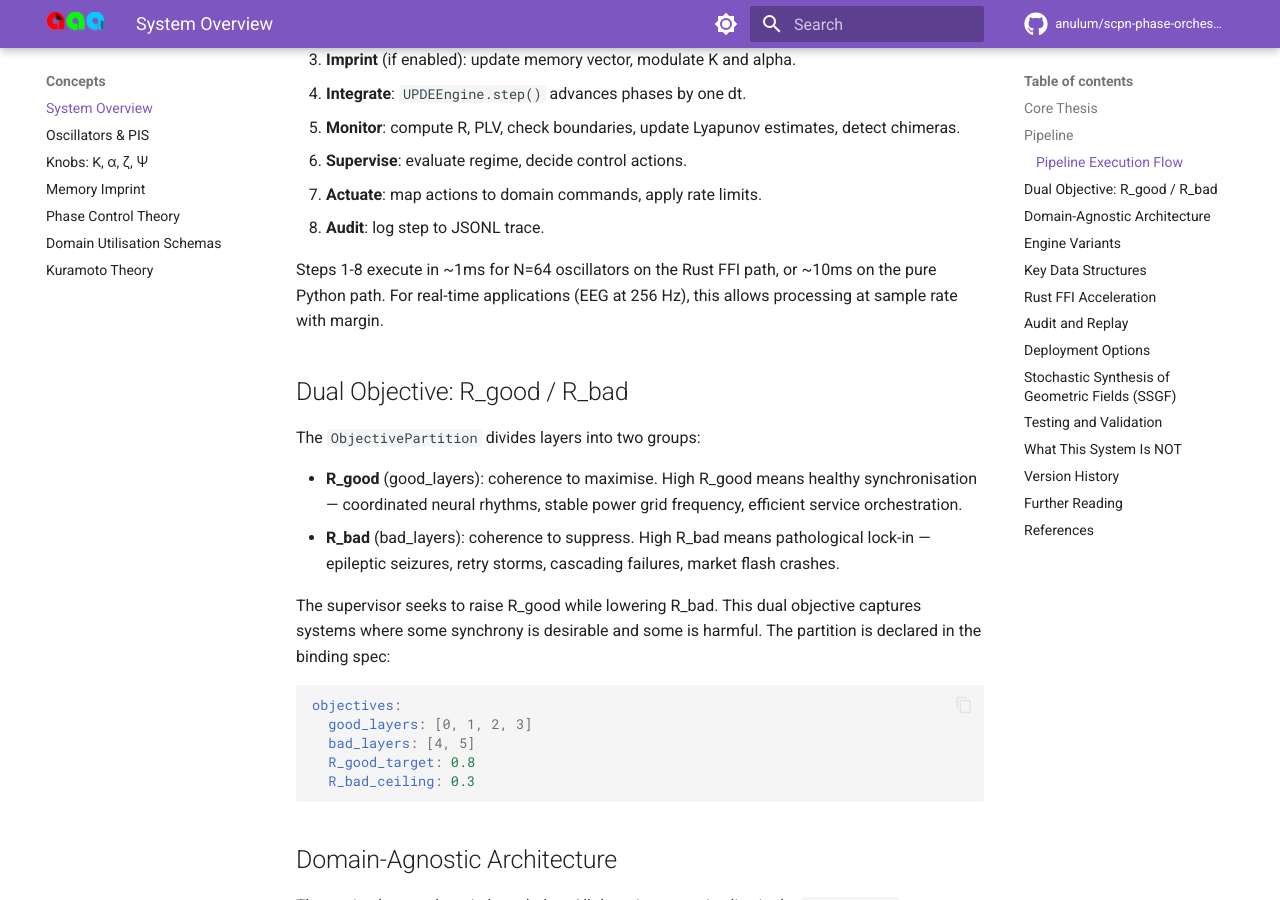
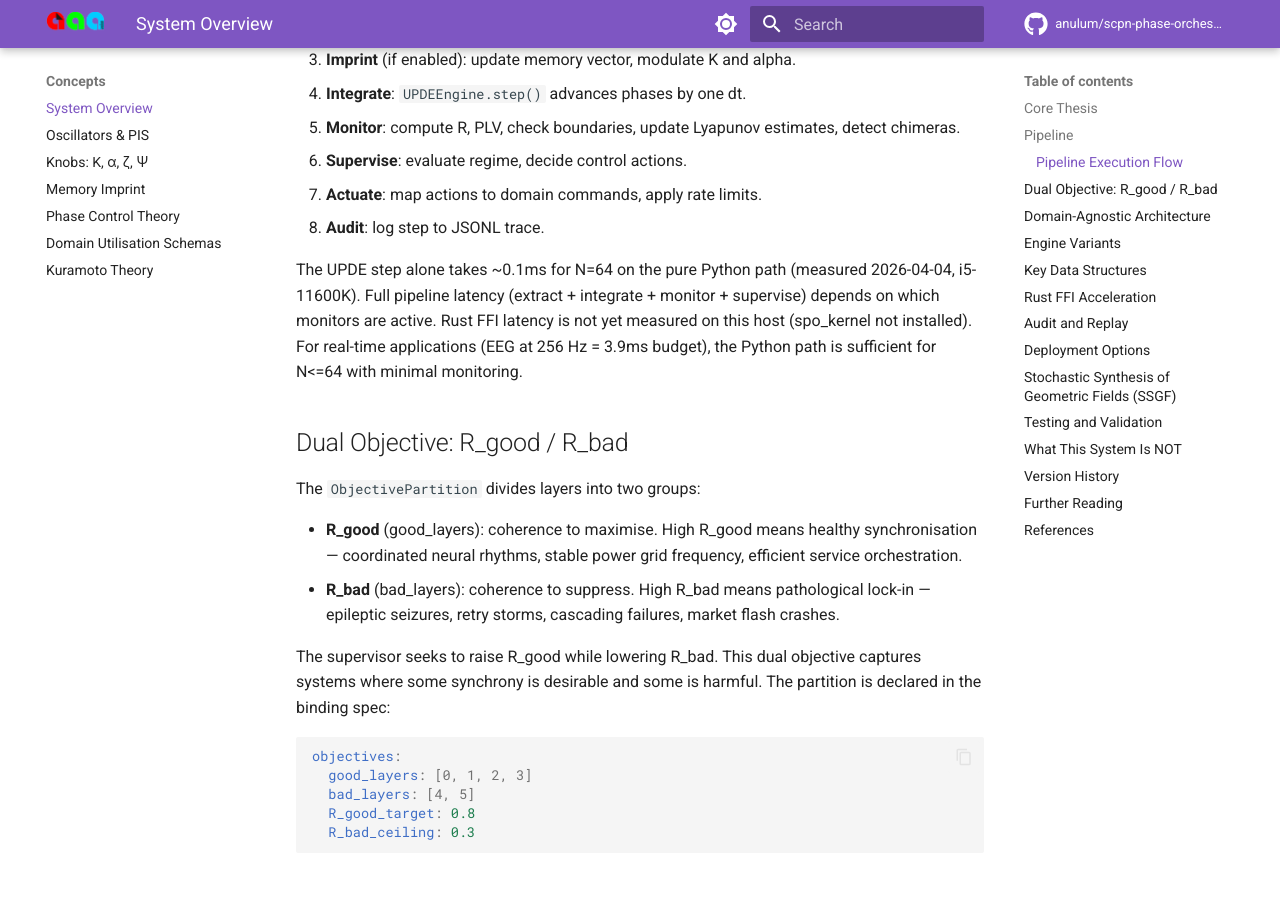
Before and after one commit to anulum/scpn-phase-orchestrator, an MkDocs documentation site: the page built from docs/concepts/system_overview.md, in a window 1280 px wide and 900 px high, scrolled down 2132 px. Built offline with MkDocs 1.6.1 and Material for MkDocs 9.7.7, drawn with Linux system fonts in a browser that asks for light colours; comment, search, counter and statistics services are not loaded; some of the changed text lies outside the part shown.

Commit message:
fix: replace fabricated numbers with measured data or 'not yet measured'
system_overview: Python step latency corrected to 0.1ms (measured),
Rust/FPGA/WASM/gRPC marked 'not yet measured', test count 3921.
start_here: N scaling claims replaced with measured data, FPGA latency
marked unmeasured, ARM marked untested.
memory_imprint: removed fabricated 15-30% accuracy claim.

All numbers now trace to actual measurements or are explicitly
labeled as unmeasured.

Co-Authored-By: Arcane Sapience <protoscience@anulum.li>

```diff
--- a/docs/concepts/system_overview.md
+++ b/docs/concepts/system_overview.md
@@ -88,9 +88,12 @@
 7. **Actuate**: map actions to domain commands, apply rate limits.
 8. **Audit**: log step to JSONL trace.
 
-Steps 1-8 execute in ~1ms for N=64 oscillators on the Rust FFI path,
-or ~10ms on the pure Python path. For real-time applications (EEG at
-256 Hz), this allows processing at sample rate with margin.
+The UPDE step alone takes ~0.1ms for N=64 on the pure Python path
+(measured 2026-04-04, i5-11600K). Full pipeline latency (extract +
+integrate + monitor + supervise) depends on which monitors are active.
+Rust FFI latency is not yet measured on this host (spo_kernel not
+installed). For real-time applications (EEG at 256 Hz = 3.9ms budget),
+the Python path is sufficient for N<=64 with minimal monitoring.
 
 ## Dual Objective: R_good / R_bad
 
@@ -213,12 +216,12 @@
 
 | Target | Method | Latency |
 |--------|--------|---------|
-| Python process | `pip install` | ~10ms/step |
-| Rust FFI | `maturin develop` | ~1ms/step |
-| Docker | `docker compose up` | ~10ms/step |
-| FPGA (PYNQ-Z2) | `KuramotoVerilogCompiler` | ~1us/step |
-| Browser | WASM bundle | ~5ms/step |
-| gRPC server | `spo serve --grpc` | ~2ms/step + network |
+| Python process | `pip install` | ~0.1ms/step (N=64, measured 2026-04-04) |
+| Rust FFI | `maturin develop` | not yet measured (FFI not installed on this host) |
+| Docker | `docker compose up` | not yet measured |
+| FPGA (PYNQ-Z2) | `KuramotoVerilogCompiler` | not yet measured |
+| Browser | WASM bundle | not yet measured |
+| gRPC server | `spo serve --grpc` | not yet measured |
 
 ## Stochastic Synthesis of Geometric Fields (SSGF)
 
@@ -242,7 +245,8 @@
 
 ## Testing and Validation
 
-The system includes over 2300 tests organised in tiers:
+The system includes 3921 collected tests (as of 2026-04-04) organised
+in tiers:
 
 | Tier | Count | Scope |
 |------|-------|-------|
```
Also changed, not shown: docs/concepts/memory_imprint.md (+2 -2 lines), docs/getting-started/start_here.md (+8 -7 lines).
